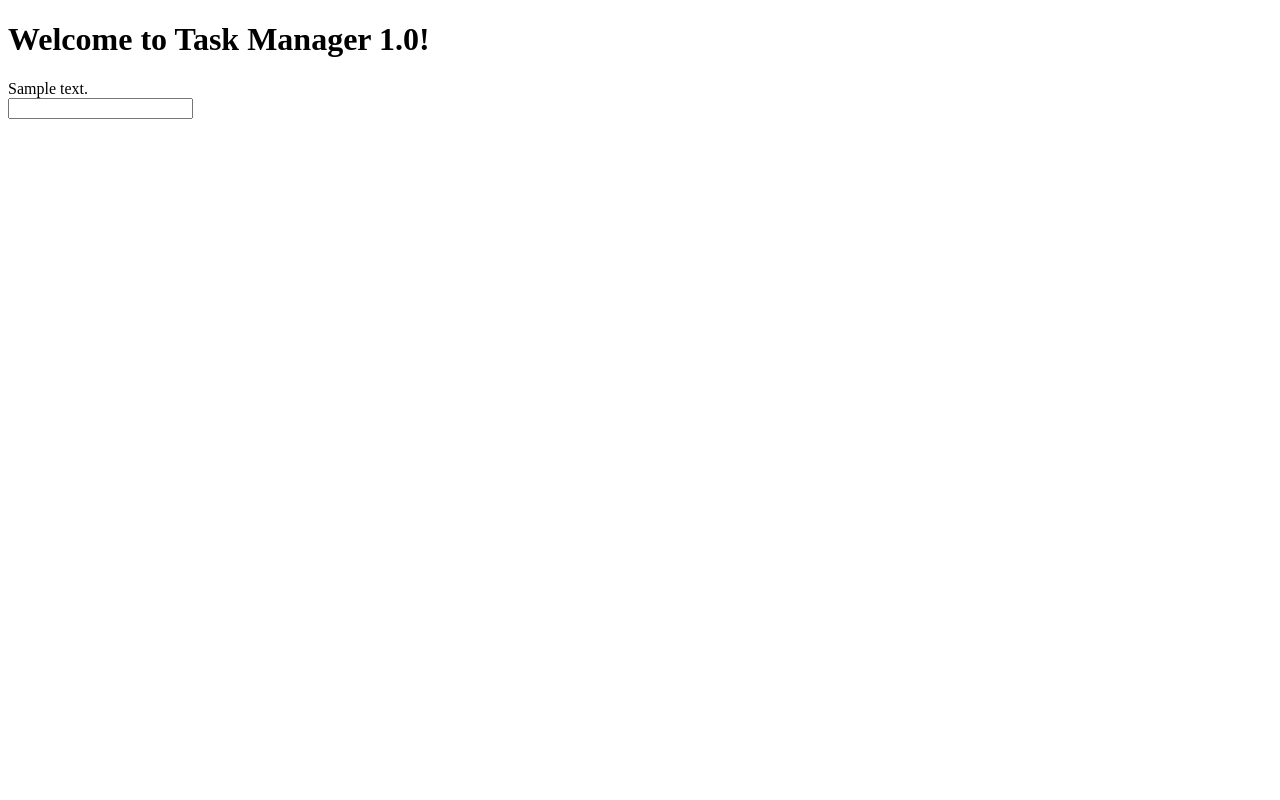
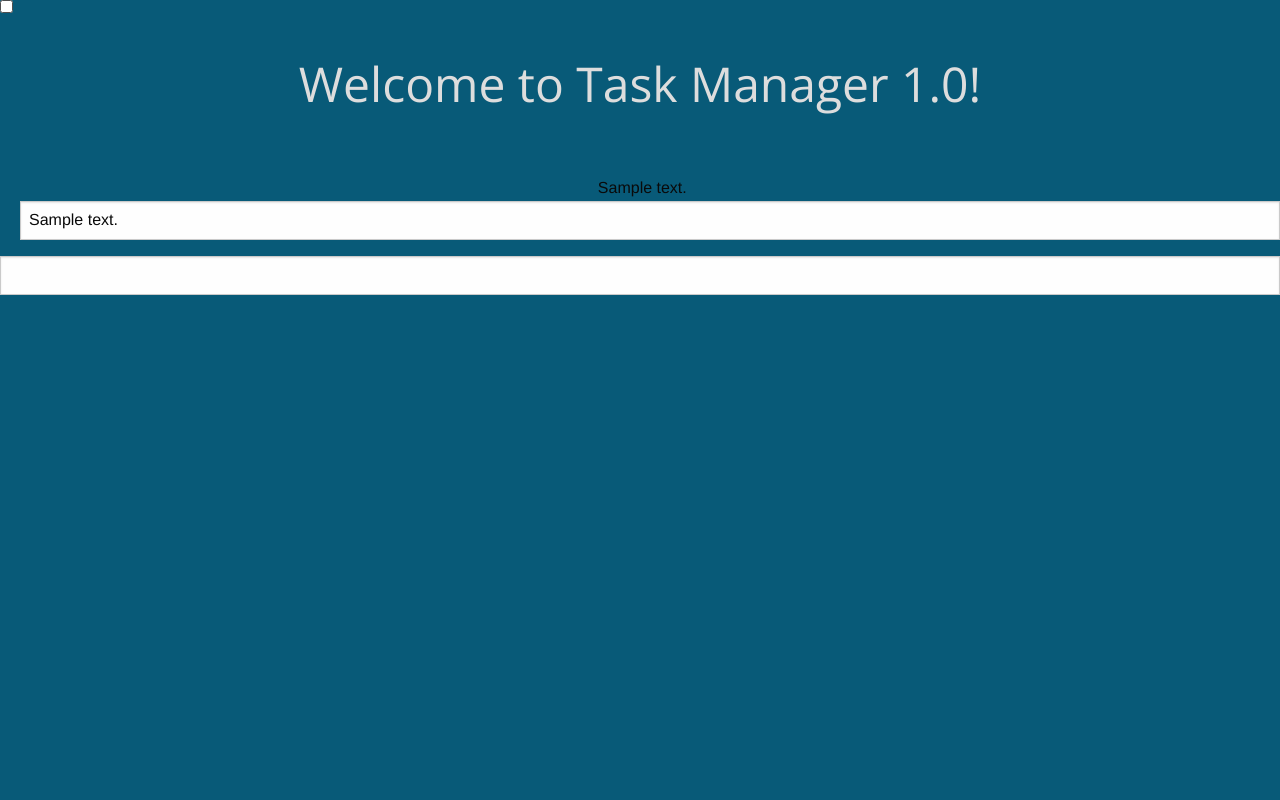
Before and after one commit to abekim/flask-seed, a Flask app: template templates/index.html in a window 1280 px wide. Run offline with Flask 2, Linux system fonts and the light colour scheme; the template is opened without the code that fills it: most values are stand-ins (such as "Sample title", 1, 10 or a date in 2020); some libraries are stand-ins or nearby versions.

Commit message:
frontend for task manager finished

```diff
--- a/main.py
+++ b/main.py
@@ -1,17 +1,14 @@
 import os
-from flask import Flask
+from flask import Flask, render_template
 
 app = Flask(__name__)
 
 # dev mode
 app.debug = True
 
-# paths
-TEMPLATE_PATH = "templates/"
-
-@app.route("/<name>")
-def hello(name="Person"):
-    return render_template(TEMPLATE_PATH + "hello.html", name=name)
+@app.route("/")
+def hello():
+    return render_template("index.html", title="Welcome")
 
 if __name__ == "__main__":
     port = int(os.environ.get("PORT", 5000))
--- a/requirements.txt
+++ b/requirements.txt
@@ -4,4 +4,6 @@ MarkupSafe==0.23
 Werkzeug==0.9.4
 gunicorn==18.0
 itsdangerous==0.24
+mongoengine==0.8.7
+pymongo==2.7.1
 wsgiref==0.1.2
--- /dev/null
+++ b/static/styles.css
@@ -0,0 +1,61 @@
+html, body {
+    height: 100%;
+    font-family: "Helvetica Neue","Helvetica",Helvetica,Arial,sans-serif
+}
+
+body {
+    margin: 0;
+    background: rgb(8, 90, 120);
+    background: linear-gradient(top, #4293d6 0%,#001e96 100%);
+    overflow: hidden;
+    text-align: center;
+}
+
+h1, h2, h3, h4, h5, h6 {
+    color: #DDD;
+    font-family: "Helvetica Neue", "Helvetica", Helvetica, Arial, sans-serif;
+}
+
+h1, h2, h3 {
+    font-family: "Open Sans", "Helvetica Neue", "Helvetica", Helvetica, Arial, sans-serif !important;
+}
+
+h1 {
+    padding: 50px;
+}
+
+ol {
+    list-style: none;
+}
+
+.tasks {
+    max-height: 500px;
+}
+
+.tasks a {
+    color: #fff;
+    text-decoration: none;
+    opacity: 0.8;
+}
+
+.destroy {
+    margin-right: -5px;
+    padding: 0 5px;
+    float: right;
+    visibility: hidden;
+    border: 1px solid rgba(255,255,255,0);
+    border-radius: 100px;
+    cursor: pointer;
+    font-size: 10px;
+    -webkit-transition: all 0.2s ease-in;
+}
+
+label {
+    position: absolute;
+    left: 0;
+    top: 0;
+    height: 100%;
+    margin-left: -15px;
+    padding: 0 5px 0 15px;
+    line-height: 14px;
+}
--- a/templates/index.html
+++ b/templates/index.html
@@ -8,15 +8,21 @@
 {% endblock %}
 
 {% block content %}
-    <h1>Welcome to Task Manager 1.0!</h1>
+    <h1 class="depth" title="Welcome to Task Manager 1.0!">Welcome to Task Manager 1.0!</h1>
     <div class="tdlist">
-        {% for task in tdlist %}
-            <div class="description" id="task.id">
-                {{ task.description }}
-                <div class="delete"></div>
-            </div>
+        <div class="tdlist-header"></div>
+        <ol class="tasks">
+            {% for task in tdlist %}
+            <li class="description row" id="task.id">
+                <div class="view">
+                    <a class="small-1 large-1 destroy">✕</a>
+                    <label class="small-1 large-1"><input class="toggle" type="checkbox"></label><span class="small-10 large-10">{{ task.description }}</span>
+                </div>
+                <input class="edit todo-input" type="text" value="{{ task.description }}">
+            </li>
             <!-- <input name="is_complete" type="checkbox" checked={{ task.completed }} /> -->
-        {% endfor %}
+            {% endfor %}
+        </ol>
         <input class="description" name="new_task" type="text" />
     </div>
 {% endblock %}
--- a/templates/layout.html
+++ b/templates/layout.html
@@ -4,7 +4,9 @@
 <head>
     {% block head %}
     <title>{% block title %}{% endblock %} - Task Manager 1.0</title>
-    <link rel="stylesheet" href="assets/styles.css" />
+    <link rel="stylesheet" type="text/css" href="http://fonts.googleapis.com/css?family=Open+Sans:300italic,400italic,700italic,400,300,700">
+    <link rel="stylesheet" type="text/css" href="//cdn.jsdelivr.net/foundation/5.2.3/css/foundation.min.css" />
+    <link rel="stylesheet" type="text/css" href="{{ url_for('static', filename="styles.css") }}" />
     {% endblock %}
 </head>
 <body>
```
Also changed, not shown: assets/styles.css (deleted).
